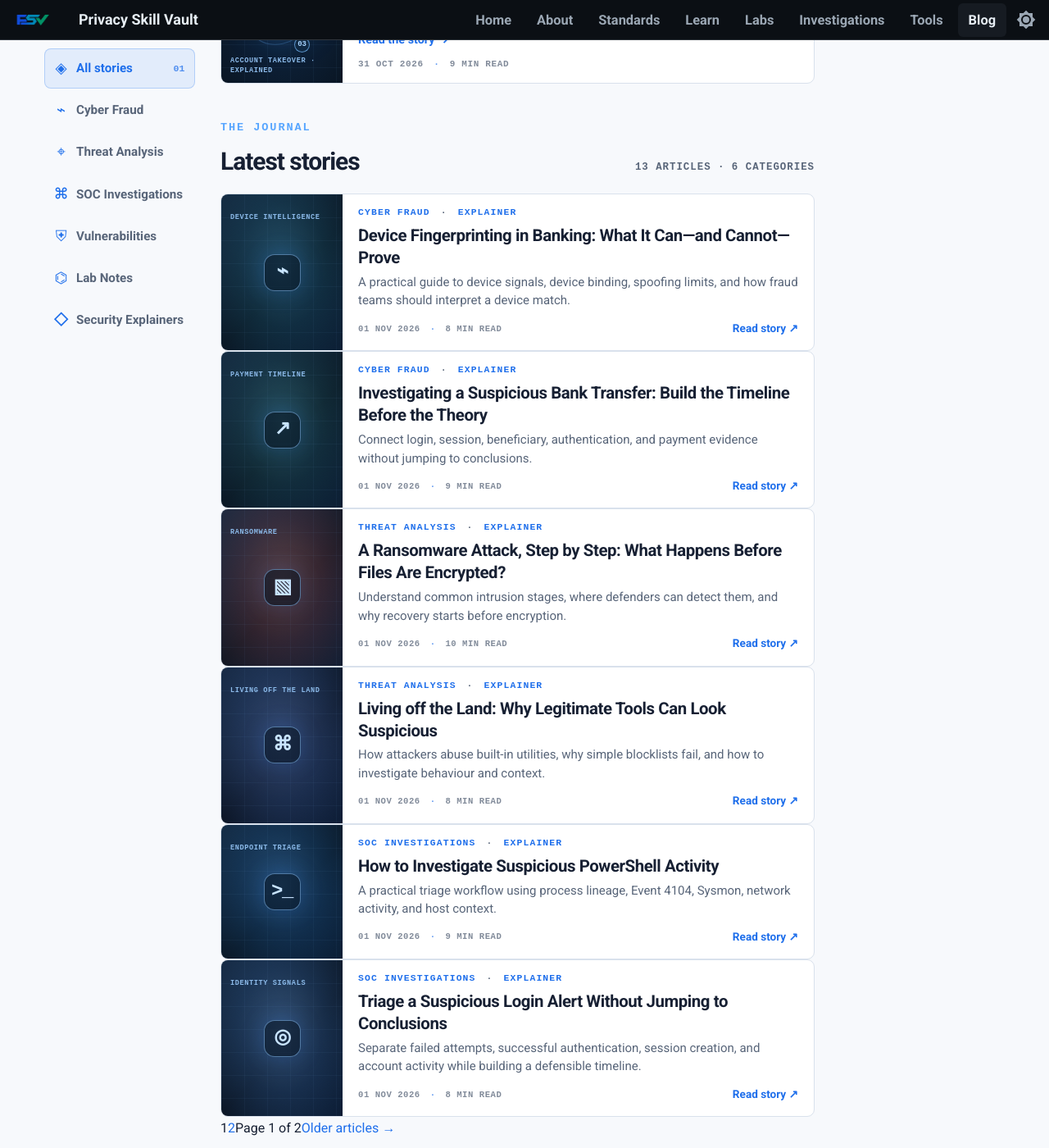
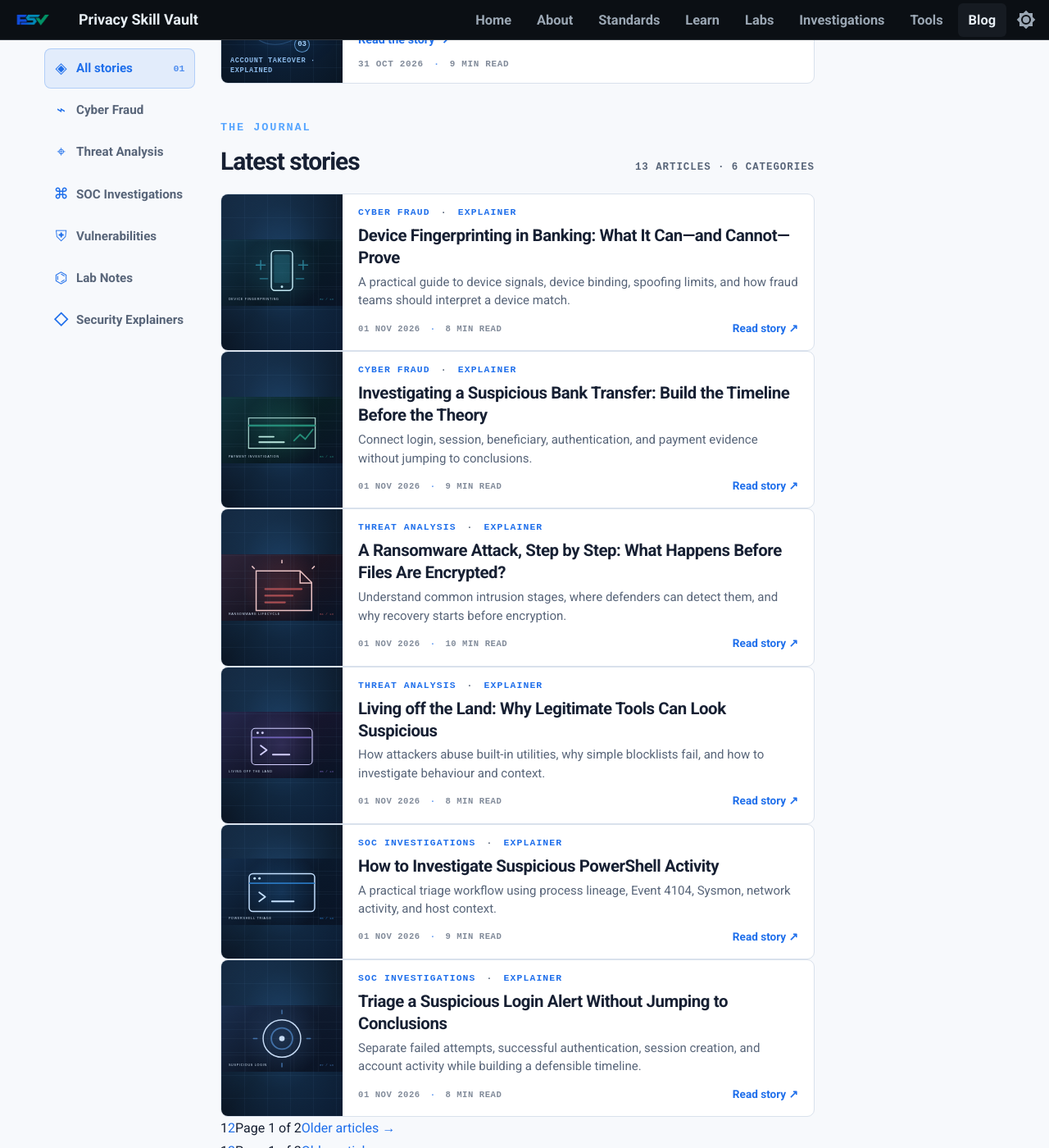
Before and after one commit to PrivacySkillVault/privacyskillvault.github.io, an MkDocs documentation site: the page built from docs/blog/index.md, in a window 1280 px wide and 1400 px high, scrolled down 288 px. Shown: the whole window at 82% size. Built offline with MkDocs 1.6.1 and Material for MkDocs 9.7.7, drawn with Linux system fonts in a browser that asks for light colours.

Commit message:
Fix homepage article list, unique thumbnails and pagination

```diff
--- a/docs/blog/index.md
+++ b/docs/blog/index.md
@@ -21,30 +21,31 @@
     <div class="psv-journal-section-head psv-journal-section-head--latest"><div><p class="psv-journal-kicker">THE JOURNAL</p><h2>Latest stories</h2></div><span class="psv-journal-count">13 ARTICLES · 6 CATEGORIES</span></div>
     <div class="psv-journal-story-list">
 <a class="psv-story-card" href="cyber-fraud/device-fingerprinting-in-banking/">
-      <div class="psv-story-card__art psv-story-art--fraud" aria-hidden="true"><span class="psv-story-art__label">DEVICE INTELLIGENCE</span><span class="psv-thumb-glyph">⌁</span></div>
+      <div class="psv-story-card__art" aria-hidden="true"><img src="../assets/blog/device-fingerprinting-in-banking.svg" alt="" loading="lazy"></div>
       <div class="psv-story-card__body"><span class="psv-story-category">CYBER FRAUD <i>·</i> EXPLAINER</span><h3>Device Fingerprinting in Banking: What It Can—and Cannot—Prove</h3><p>A practical guide to device signals, device binding, spoofing limits, and how fraud teams should interpret a device match.</p><div class="psv-story-card__footer"><small>01 NOV 2026 <i>·</i> 8 MIN READ</small><span>Read story ↗</span></div></div>
     </a>
 <a class="psv-story-card" href="cyber-fraud/investigating-suspicious-bank-transfer/">
-      <div class="psv-story-card__art psv-story-art--payment" aria-hidden="true"><span class="psv-story-art__label">PAYMENT TIMELINE</span><span class="psv-thumb-glyph">↗</span></div>
+      <div class="psv-story-card__art" aria-hidden="true"><img src="../assets/blog/investigating-suspicious-bank-transfer.svg" alt="" loading="lazy"></div>
       <div class="psv-story-card__body"><span class="psv-story-category">CYBER FRAUD <i>·</i> EXPLAINER</span><h3>Investigating a Suspicious Bank Transfer: Build the Timeline Before the Theory</h3><p>Connect login, session, beneficiary, authentication, and payment evidence without jumping to conclusions.</p><div class="psv-story-card__footer"><small>01 NOV 2026 <i>·</i> 9 MIN READ</small><span>Read story ↗</span></div></div>
     </a>
 <a class="psv-story-card" href="threat-analysis/ransomware-attack-chain/">
-      <div class="psv-story-card__art psv-story-art--ransom" aria-hidden="true"><span class="psv-story-art__label">RANSOMWARE</span><span class="psv-thumb-glyph">▧</span></div>
+      <div class="psv-story-card__art" aria-hidden="true"><img src="../assets/blog/ransomware-attack-chain.svg" alt="" loading="lazy"></div>
       <div class="psv-story-card__body"><span class="psv-story-category">THREAT ANALYSIS <i>·</i> EXPLAINER</span><h3>A Ransomware Attack, Step by Step: What Happens Before Files Are Encrypted?</h3><p>Understand common intrusion stages, where defenders can detect them, and why recovery starts before encryption.</p><div class="psv-story-card__footer"><small>01 NOV 2026 <i>·</i> 10 MIN READ</small><span>Read story ↗</span></div></div>
     </a>
 <a class="psv-story-card" href="threat-analysis/living-off-the-land/">
-      <div class="psv-story-card__art psv-story-art--lotl" aria-hidden="true"><span class="psv-story-art__label">LIVING OFF THE LAND</span><span class="psv-thumb-glyph">⌘</span></div>
+      <div class="psv-story-card__art" aria-hidden="true"><img src="../assets/blog/living-off-the-land.svg" alt="" loading="lazy"></div>
       <div class="psv-story-card__body"><span class="psv-story-category">THREAT ANALYSIS <i>·</i> EXPLAINER</span><h3>Living off the Land: Why Legitimate Tools Can Look Suspicious</h3><p>How attackers abuse built-in utilities, why simple blocklists fail, and how to investigate behaviour and context.</p><div class="psv-story-card__footer"><small>01 NOV 2026 <i>·</i> 8 MIN READ</small><span>Read story ↗</span></div></div>
     </a>
 <a class="psv-story-card" href="soc-investigations/investigating-suspicious-powershell/">
-      <div class="psv-story-card__art psv-story-art--powershell" aria-hidden="true"><span class="psv-story-art__label">ENDPOINT TRIAGE</span><span class="psv-thumb-glyph">>_</span></div>
+      <div class="psv-story-card__art" aria-hidden="true"><img src="../assets/blog/investigating-suspicious-powershell.svg" alt="" loading="lazy"></div>
       <div class="psv-story-card__body"><span class="psv-story-category">SOC INVESTIGATIONS <i>·</i> EXPLAINER</span><h3>How to Investigate Suspicious PowerShell Activity</h3><p>A practical triage workflow using process lineage, Event 4104, Sysmon, network activity, and host context.</p><div class="psv-story-card__footer"><small>01 NOV 2026 <i>·</i> 9 MIN READ</small><span>Read story ↗</span></div></div>
     </a>
 <a class="psv-story-card" href="soc-investigations/triaging-suspicious-login-alert/">
-      <div class="psv-story-card__art psv-story-art--login" aria-hidden="true"><span class="psv-story-art__label">IDENTITY SIGNALS</span><span class="psv-thumb-glyph">◎</span></div>
+      <div class="psv-story-card__art" aria-hidden="true"><img src="../assets/blog/triaging-suspicious-login-alert.svg" alt="" loading="lazy"></div>
       <div class="psv-story-card__body"><span class="psv-story-category">SOC INVESTIGATIONS <i>·</i> EXPLAINER</span><h3>Triage a Suspicious Login Alert Without Jumping to Conclusions</h3><p>Separate failed attempts, successful authentication, session creation, and account activity while building a defensible timeline.</p><div class="psv-story-card__footer"><small>01 NOV 2026 <i>·</i> 8 MIN READ</small><span>Read story ↗</span></div></div>
     </a>
     </div>
+    <nav class="psv-journal-pagination" aria-label="Journal pages"><span class="psv-page-link is-current" aria-current="page">1</span><a class="psv-page-link" href="page/2/">2</a><span class="psv-page-status">Page 1 of 2</span><a class="psv-page-next" href="page/2/">Older articles →</a></nav>
     <nav class="psv-journal-pagination" aria-label="Journal pages"><span class="psv-page-link is-current" aria-current="page">1</span><a class="psv-page-link" href="page/2/">2</a><span class="psv-page-status">Page 1 of 2</span><a class="psv-page-next" href="page/2/">Older articles →</a></nav>
       <div class="psv-story-card__body"><span class="psv-story-category">CYBER FRAUD <i>·</i> EXPLAINER</span><h3>Device Fingerprinting in Banking: What It Can—and Cannot—Prove</h3><p>A practical guide to device signals, device binding, spoofing limits, and how fraud teams should interpret a device match.</p><div class="psv-story-card__footer"><small>01 NOV 2026 <i>·</i> 8 MIN READ</small><span>Read story ↗</span></div></div>
     </a>
```
